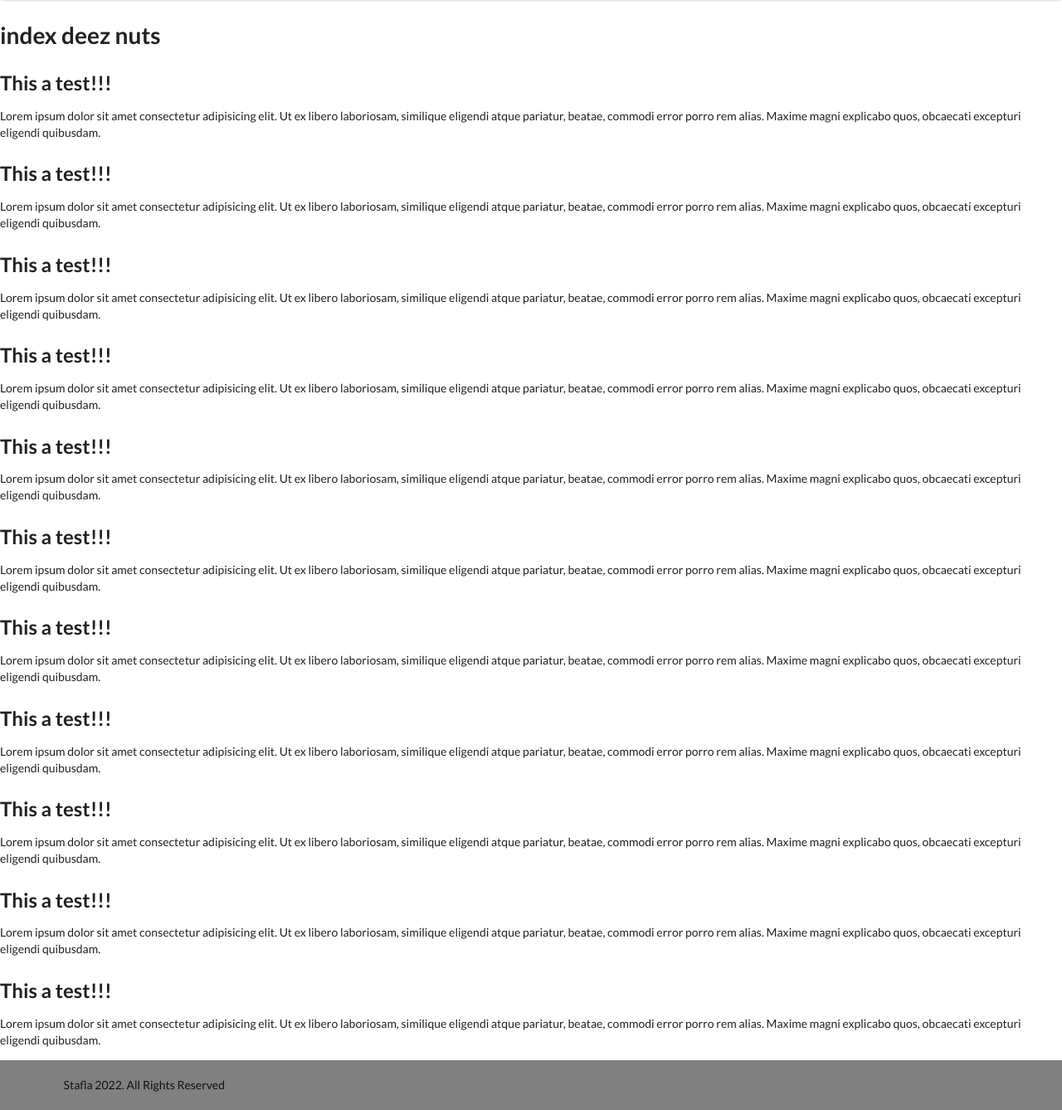
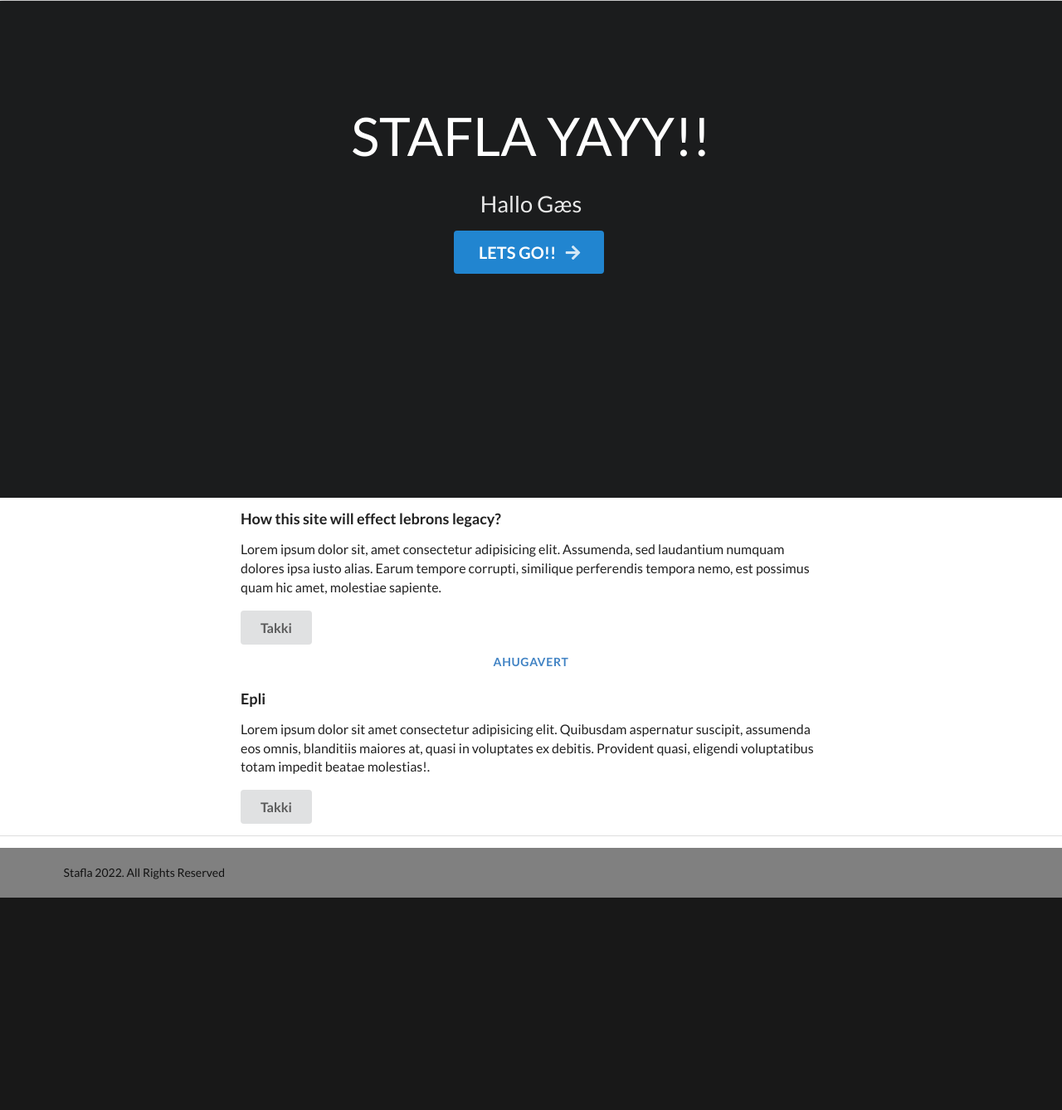
Before and after one commit to vefthroun4/Stafla, a Flask app: page / in a window 1280 px wide. Shown: the part 60-1398 px from the top of the page at 83% size. After the commit the page ends 1142 px from the top, so only its background shows below. Run offline with Flask 2, Linux system fonts and the light colour scheme; some libraries are stand-ins or nearby versions.

Commit message:
Homepage Template Created

```diff
--- a/app/templates/index.html
+++ b/app/templates/index.html
@@ -1,26 +1,151 @@
 {% extends "base.html" %}
 {%block content %}
-<h1>index deez nuts</h1>
-    <h2>This a test!!!</h2>
-    Lorem ipsum dolor sit amet consectetur adipisicing elit. Ut ex libero laboriosam, similique eligendi atque pariatur, beatae, commodi error porro rem alias. Maxime magni explicabo quos, obcaecati excepturi eligendi quibusdam.
-    <h2>This a test!!!</h2>
-    Lorem ipsum dolor sit amet consectetur adipisicing elit. Ut ex libero laboriosam, similique eligendi atque pariatur, beatae, commodi error porro rem alias. Maxime magni explicabo quos, obcaecati excepturi eligendi quibusdam.
-    <h2>This a test!!!</h2>
-    Lorem ipsum dolor sit amet consectetur adipisicing elit. Ut ex libero laboriosam, similique eligendi atque pariatur, beatae, commodi error porro rem alias. Maxime magni explicabo quos, obcaecati excepturi eligendi quibusdam.
-    <h2>This a test!!!</h2>
-    Lorem ipsum dolor sit amet consectetur adipisicing elit. Ut ex libero laboriosam, similique eligendi atque pariatur, beatae, commodi error porro rem alias. Maxime magni explicabo quos, obcaecati excepturi eligendi quibusdam.
-    <h2>This a test!!!</h2>
-    Lorem ipsum dolor sit amet consectetur adipisicing elit. Ut ex libero laboriosam, similique eligendi atque pariatur, beatae, commodi error porro rem alias. Maxime magni explicabo quos, obcaecati excepturi eligendi quibusdam.
-    <h2>This a test!!!</h2>
-    Lorem ipsum dolor sit amet consectetur adipisicing elit. Ut ex libero laboriosam, similique eligendi atque pariatur, beatae, commodi error porro rem alias. Maxime magni explicabo quos, obcaecati excepturi eligendi quibusdam.
-    <h2>This a test!!!</h2>
-    Lorem ipsum dolor sit amet consectetur adipisicing elit. Ut ex libero laboriosam, similique eligendi atque pariatur, beatae, commodi error porro rem alias. Maxime magni explicabo quos, obcaecati excepturi eligendi quibusdam.
-    <h2>This a test!!!</h2>
-    Lorem ipsum dolor sit amet consectetur adipisicing elit. Ut ex libero laboriosam, similique eligendi atque pariatur, beatae, commodi error porro rem alias. Maxime magni explicabo quos, obcaecati excepturi eligendi quibusdam.
-    <h2>This a test!!!</h2>
-    Lorem ipsum dolor sit amet consectetur adipisicing elit. Ut ex libero laboriosam, similique eligendi atque pariatur, beatae, commodi error porro rem alias. Maxime magni explicabo quos, obcaecati excepturi eligendi quibusdam.
-    <h2>This a test!!!</h2>
-    Lorem ipsum dolor sit amet consectetur adipisicing elit. Ut ex libero laboriosam, similique eligendi atque pariatur, beatae, commodi error porro rem alias. Maxime magni explicabo quos, obcaecati excepturi eligendi quibusdam.
-    <h2>This a test!!!</h2>
-    Lorem ipsum dolor sit amet consectetur adipisicing elit. Ut ex libero laboriosam, similique eligendi atque pariatur, beatae, commodi error porro rem alias. Maxime magni explicabo quos, obcaecati excepturi eligendi quibusdam.
+<html>
+    <head>
+    <title>Homepage - Semantic</title>
+    <style type="text/css">
+
+      .hidden.menu {
+        display: none;
+      }
+
+      .masthead.segment {
+        min-height: 600px;
+        padding: 1em 0em;
+      }
+      .masthead .logo.item img {
+        margin-right: 1em;
+      }
+      .masthead .ui.menu .ui.button {
+        margin-left: 0.5em;
+      }
+      .masthead h1.ui.header {
+        margin-top: 1.7em;
+        margin-bottom: 0em;
+        font-size: 4em;
+        font-weight: normal;
+      }
+      .masthead h2 {
+        font-size: 1.7em;
+        font-weight: normal;
+      }
+ /*
+      .ui.vertical.stripe {
+        padding: 8em 0em;
+      }
+      .ui.vertical.stripe h3 {
+        font-size: 2em;
+      }
+      .ui.vertical.stripe .button + h3,
+      .ui.vertical.stripe p + h3 {
+        margin-top: 3em;
+      }
+      .ui.vertical.stripe .floated.image {
+        clear: both;
+      }
+      .ui.vertical.stripe p {
+        font-size: 1.33em;
+      }
+      .ui.vertical.stripe .horizontal.divider {
+        margin: 3em 0em;
+      }
+
+      .quote.stripe.segment {
+        padding: 0em;
+      }
+      .quote.stripe.segment .grid .column {
+        padding-top: 5em;
+        padding-bottom: 5em;
+      }
+
+
+      .secondary.pointing.menu .toc.item {
+        display: none;
+      } */
+
+      @media only screen and (max-width: 700px) {
+        .ui.fixed.menu {
+          display: none !important;
+        }
+        .secondary.pointing.menu .item,
+        .secondary.pointing.menu .menu {
+          display: none;
+        }
+        .secondary.pointing.menu .toc.item {
+          display: block;
+        }
+        .masthead.segment {
+          min-height: 350px;
+        }
+        .masthead h1.ui.header {
+          font-size: 2em;
+
+        }
+        .masthead h2 {
+          margin-top: 0.5em;
+          font-size: 1.5em;
+        }
+      }
+
+
+    </style>
+
+    <script src="assets/library/jquery.min.js"></script>
+    <script src="../dist/components/visibility.js"></script>
+    <script src="../dist/components/sidebar.js"></script>
+    <script src="../dist/components/transition.js"></script>
+  </head>
+  <body>
+    <div class="ui inverted vertical masthead center aligned segment" >
+      <div class="ui text container">
+        <h1 class="ui inverted header">
+          STAFLA YAYY!!
+        </h1>
+        <h2>Hallo Gæs</h2>
+        <div class="ui huge primary button">LETS GO!!<i class="right arrow icon"></i></div>
+      </div>
+    </div>
+    <div class="ui large top fixed menu transition visible centered">
+        <div class="ui huge menu">
+            <a href="{{url_for('home.index')}}" class="active item">
+              Home
+            </a>
+            <div class="item ui centered category search">
+              <div class="ui icon input">
+                <input class="prompt" type="text" placeholder="Search...">
+                <i class="search icon"></i>
+              </div>
+              <div class="results"></div>
+            </div>
+            <div class="right menu">
+              </div>
+              <div class="item">
+                <a href="{{url_for('auth.register')}}" class="ui button">
+                  Sign Up
+                </a>
+              </div>
+              <div class="item">
+              <a href="{{url_for('auth.login')}}"class="ui button">
+                Login
+              </a>
+            </div>
+            </div>
+      </div>
+    <div class="ui vertical stripe segment">
+      <div class="ui text container">
+        <h3 class="ui">How this site will effect lebrons legacy?</h3>
+        <p>Lorem ipsum dolor sit, amet consectetur adipisicing elit. Assumenda, sed laudantium numquam dolores ipsa iusto alias. Earum tempore corrupti, similique perferendis tempora nemo, est possimus quam hic amet, molestiae sapiente.</p>
+        <a class="ui large button">Takki</a>
+        <h4 class="ui horizontal  divider">
+          <a href="#">Ahugavert</a>
+        </h4>
+        <h3 class="ui">Epli</h3>
+        <p>Lorem ipsum dolor sit amet consectetur adipisicing elit. Quibusdam aspernatur suscipit, assumenda eos omnis, blanditiis maiores at, quasi in voluptates ex debitis. Provident quasi, eligendi voluptatibus totam impedit beatae molestias!.</p>
+        <a class="ui large button">Takki</a>
+      </div>
+    </div>
+
+
+  </body>
+</html>
 {% endblock %}
```
